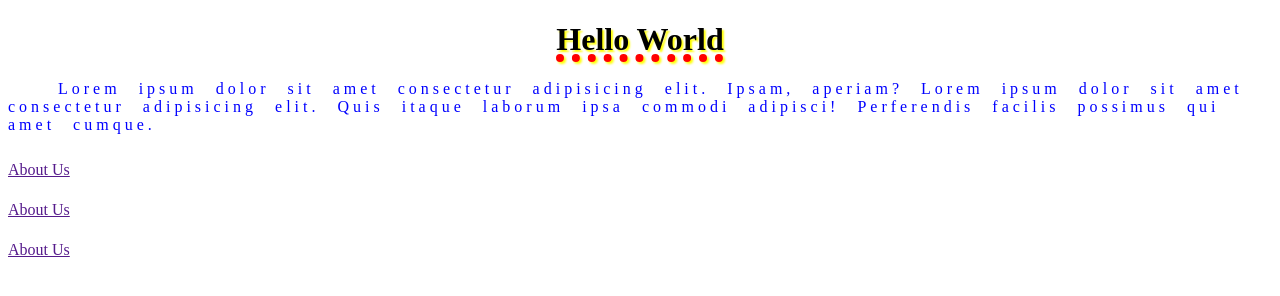
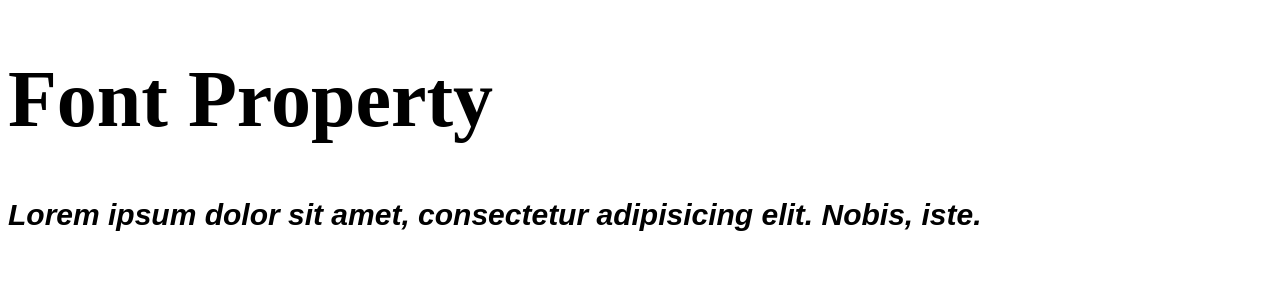
Before and after one commit to webcoding-25/Frontend-Development-Course, a plain HTML site: page video-19/index.html in a window 1280 px wide. Drawn offline with Linux system fonts and the light colour scheme.

Commit message:
Update index.html

```diff
--- a/video-19/index.html
+++ b/video-19/index.html
@@ -3,49 +3,47 @@
 <head>
 	<meta charset="UTF-8">
 	<meta name="viewport" content="width=device-width, initial-scale=1.0">
-	<title>Text Property In cSS</title>
+
+	<!-- <link rel="preconnect" href="https://fonts.googleapis.com">
+<link rel="preconnect" href="https://fonts.gstatic.com" crossorigin>
+<link href="https://fonts.googleapis.com/css2?family=Poppins:ital,wght@0,100;0,200;0,300;0,400;0,500;0,600;0,700;0,800;0,900;1,100;1,200;1,300;1,400;1,500;1,600;1,700;1,800;1,900&display=swap" rel="stylesheet"> -->
+	<title>Font Property in CSS</title>
 	<style>
+
+
+@import url('https://fonts.googleapis.com/css2?family=Poppins:ital,wght@0,100;0,200;0,300;0,400;0,500;0,600;0,700;0,800;0,900;1,100;1,200;1,300;1,400;1,500;1,600;1,700;1,800;1,900&display=swap');
+
 		h1{
-			/* text-align: right;
-			text-align: left; */
-			text-align: center;
-			/* text-decoration: underline;
-			text-decoration-color: red;
-			text-decoration-thickness: 10px;
-			text-decoration-style: dotted; */
-			text-decoration: underline dotted 8px red;
-			text-transform: capitalize;
-			text-shadow: 2px 2px 2px yellow;
+			font-size: 80px;
+			/* Text का size बढ़ाने या घटाने के लिए हम font-size use करते हैं – */
+
+			font-family: serif;
+			font-family: sans-serif;
+			font-family: Arial, Helvetica, sans-serif;
+			font-family: 'Times New Roman', Times, serif;
+
+			/* Serif fonts have a small stroke at the edges of each letter.  */
+/* Sans-serif fonts have clean lines (no small strokes attached).  */
 
 		}
 		p{
-			/* text-align: justify; */
-			color: blue;
-			/* text-align-last: center; */
-			/* text-decoration: underline; */
-			/* text-decoration-style: wavy; */
-			text-indent: 50px;
-			word-spacing: 10px;
-			letter-spacing: 4px;
-			/* line-height: 50px; */
-			/* white-space: nowrap; */
+			/* font-size: 30px;
+			font-family: "Poppins", sans-serif;
+			font-weight: 400;
 
-		}
+			font-style: normal; */
+			font: italic 600 30px sans-serif;
 
-		a{
-			text-decoration: none;
-			text-decoration-line: underline;
-			line-height: 40px;
+
+			/* font-weight: Text को bold या light बनाने के लिए यूज़ होती है – */
+			/* Font shorthand में font-size और font-family जरूरी होते हैं, नहीं तो ये apply नहीं होगी!" */
+
 
 		}
 	</style>
 </head>
 <body>
-	<h1>Hello World</h1>
-	<p>Lorem ipsum dolor sit amet consectetur adipisicing elit. Ipsam, aperiam? Lorem ipsum dolor sit amet consectetur adipisicing elit. Quis itaque laborum ipsa commodi adipisci! Perferendis facilis possimus qui amet cumque.</p>
-
-	<a href="">About Us</a><br>
-	<a href="">About Us</a> <br>
-	<a href="">About Us</a>
+	<h1>Font Property</h1>
+	<p>Lorem ipsum dolor sit amet, consectetur adipisicing elit. Nobis, iste.</p>
 </body>
 </html>
```
